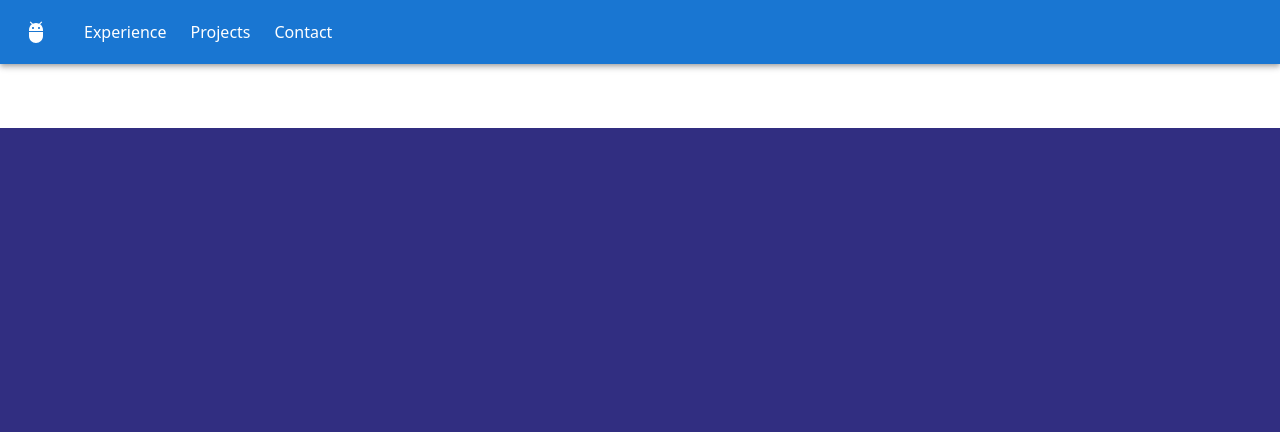
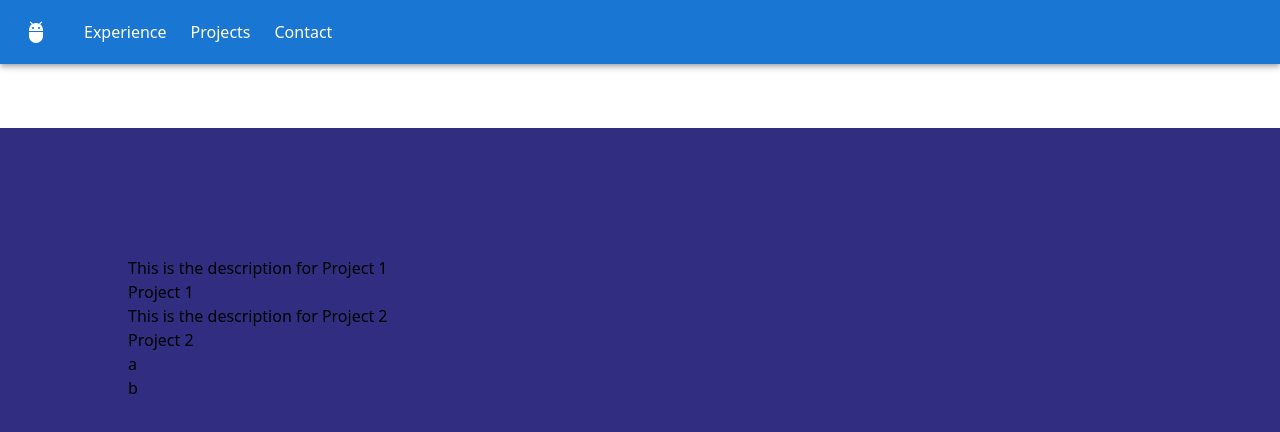
Before and after one commit to RandyHRus/personal-website, a Next.js app: page /projects in a window 1280 px wide. Shown: the top 432 px of the page. Built offline with nearby package versions, Linux system fonts and the light colour scheme.

Commit message:
Add init UI animation

```diff
--- a/src/components/InitUI.tsx
+++ b/src/components/InitUI.tsx
@@ -2,11 +2,15 @@ import InitButton from "@/components/initButton";
 import store, { STATES } from "@/state/reduxState";
 import { connect } from "react-redux";
 import { Typography } from "@mui/material";
-import { motion } from "framer-motion";
+import { AnimatePresence, motion } from "framer-motion";
+import { useEffect, useState } from "react";
+import * as ReactDOM from "react-dom/client";
 
 const mapStateToProps = (state: any) => ({ thisState: state.appState });
 
 function InitUI(props: any) {
+    //const [contentRoot, setContentRoot] = useState<ReactDOM.Root | null>(null);
+
     const clickStartButtonHandler = (pageRoute: string) => {
         store.dispatch({
             type: "start_zoom_in",
@@ -29,32 +33,27 @@ function InitUI(props: any) {
                 className="fixed left-0 right-0 top-0 bottom-0 bg-gradient-to-b from-transparent via-indigo-950 to-transparent opacity-60"
             />
             {/* Content */}
-            <div
-                style={{
-                    display:
-                        props.thisState.state == STATES.INIT ? "flex" : "none",
-                }}
-            >
-                <div
+            <AnimatePresence>
+                {props.thisState.state == STATES.INIT && (
+                    <motion.div
                         style={{
                             zIndex: 100,
                         }}
                         className="fixed left-0 right-0 top-0 bottom-0 flex flex-col text-center justify-center items-center"
+                        initial={{ opacity: 0, y: "100%" }}
+                        animate={{ opacity: 1, y: 0 }}
+                        exit={{ opacity: 0, y: "-100%" }}
+                        transition={{
+                            duration: 1.5,
+                        }}
                     >
-                    <Typography
-                        variant="h1"
-                        className="text-7xl font-bold text-white"
-                    >
+                        <h1 className="text-6xl font-bold text-white">
                             Randy Russell
-                    </Typography>
-                    <Typography
-                        variant="h2"
-                        className="text-4xl font-bold text-white"
-                    >
+                        </h1>
+                        <h2 className="text-3xl font-bold text-white">
                             Software Developer
-                    </Typography>
+                        </h2>
                         <div
-                        className="flex-row"
                             style={{
                                 zIndex: 100,
                             }}
@@ -67,15 +66,20 @@ function InitUI(props: any) {
                             />
                             <InitButton
                                 text="projects"
-                            onClick={() => clickStartButtonHandler("/projects")}
+                                onClick={() =>
+                                    clickStartButtonHandler("/projects")
+                                }
                             />
                             <InitButton
                                 text="contact"
-                            onClick={() => clickStartButtonHandler("/contact")}
+                                onClick={() =>
+                                    clickStartButtonHandler("/contact")
+                                }
                             />
                         </div>
-                </div>
-            </div>
+                    </motion.div>
+                )}
+            </AnimatePresence>
         </div>
     );
 }
--- a/src/components/ThreeCanvas.tsx
+++ b/src/components/ThreeCanvas.tsx
@@ -221,6 +221,7 @@ function ThreeCanvas(props: { thisState: any }) {
                 startDriftAnimation();
                 break;
             case STATES.MONITOR: {
+                console.log("zooming out");
                 store.dispatch({ type: "start_zoom_out" });
             }
             default:
--- a/src/pages/projects.tsx
+++ b/src/pages/projects.tsx
@@ -3,6 +3,7 @@ import { Toolbar } from "@mui/material";
 import ResponsiveAppBar from "@/components/responsiveAppBar";
 import store, { STATES } from "@/state/reduxState";
 import PortfolioPageWrapper from "@/components/portfolioPageWrapper";
+import { AnimatePresence, motion } from "framer-motion";
 
 const projects = [
     {
@@ -11,9 +12,38 @@ const projects = [
         image: "/images/project1.png",
         description: "This is the description for Project 1",
     },
-    // add more projects here
+    {
+        id: 2,
+        title: "Project 2",
+        image: "/images/project1.png",
+        description: "This is the description for Project 2",
+    },
 ];
 
 export default function ProjectsPage() {
-    return <PortfolioPageWrapper></PortfolioPageWrapper>;
+    const [selectedId, setSelectedId] = useState<number>(-1);
+
+    return (
+        <PortfolioPageWrapper>
+            {projects.map((item) => (
+                <motion.div
+                    layoutId={item.title}
+                    onClick={() => setSelectedId(item.id)}
+                    key={item.id}
+                >
+                    <motion.h5>{item.description}</motion.h5>
+                    <motion.h2>{item.title}</motion.h2>
+                </motion.div>
+            ))}
+            <AnimatePresence>
+                {selectedId && (
+                    <motion.div layoutId={"a"}>
+                        <motion.h5>{"a"}</motion.h5>
+                        <motion.h2>{"b"}</motion.h2>
+                        <motion.button onClick={() => setSelectedId(0)} />
+                    </motion.div>
+                )}
+            </AnimatePresence>
+        </PortfolioPageWrapper>
+    );
 }
```
Lines whose indentation alone changed are shown as unchanged.
